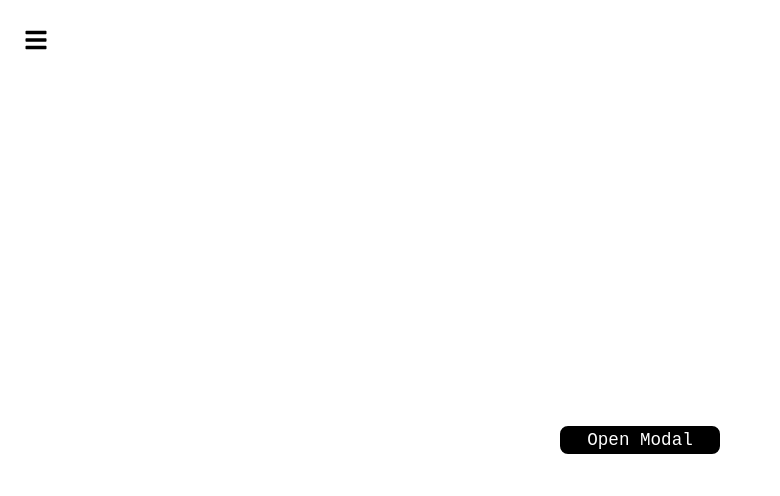
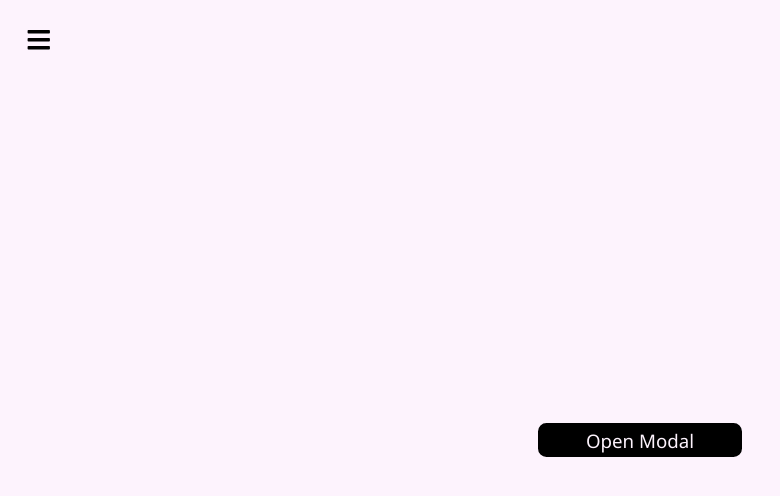
Before and after one commit to okkyprasetian/fcc-react-sidebarnmodal, a React (Create React App) app: page / in a window 1280 px wide. Shown: the top 496 px of the page, without its empty margins (0-780 px from the left). Built offline with nearby package versions, Linux system fonts and the light colour scheme.

Commit message:
finish project

```diff
--- a/src/components/Modal.jsx
+++ b/src/components/Modal.jsx
@@ -11,7 +11,7 @@ function Modal({ showModal, toggleShowModal }) {
                     </button>
                 </div>
                 <div className="modal-body">
-                    Hello Darkness
+                    Hello Buddy
                 </div>
             </div>
         </div>
--- a/src/components/Sidebar.jsx
+++ b/src/components/Sidebar.jsx
@@ -1,5 +1,6 @@
 /* eslint-disable jsx-a11y/anchor-is-valid */
 import React from 'react'
+import { links, socials } from '../data'
 import { FaTimes } from 'react-icons/fa'
 
 function Sidebar({ showSidebar, toggleShowSidebar }) {
@@ -7,17 +8,34 @@ function Sidebar({ showSidebar, toggleShowSidebar }) {
         <aside className={`sidebar ${showSidebar && 'show-sidebar'}`}>
             <div className="sidebar-header">
                 <div className="sidebar-logo">
-                    Okky Prasetia
+                    <span className="okky">Okky </span> Prasetia
                 </div>
                 <button className="btn btn-close-sidebar" onClick={toggleShowSidebar}>
                     <FaTimes />
                 </button>
             </div>
             <ul className="sidebar-body">
-                <li><a href="#">Home</a></li>
+                {links.map(link => {
+                    const { id, url, text, icon } = link
+                    return (
+                        <li key={id}>
+                            <a className="sidebar-list" href={url}>
+                                {icon}
+                                {text}
+                            </a>
+                        </li>
+                    )
+                })}
             </ul>
             <ul className="sidebar-footer">
-                Social
+                {socials.map(social => {
+                    const { id, url, icon } = social
+                    return (
+                        <li className="sidebar-social" key={id}>
+                            <a href={url}>{icon}</a>
+                        </li>
+                    )
+                })}
             </ul>
         </aside>
     );
--- /dev/null
+++ b/src/data.js
@@ -0,0 +1,67 @@
+import React from 'react';
+import {
+  FaFacebook,
+  FaLinkedin,
+  FaTwitter,
+  FaGithub,
+  FaHome,
+  FaUserFriends,
+  FaFolderOpen,
+  FaCalendarAlt,
+  FaWpforms,
+} from 'react-icons/fa';
+export const links = [
+  {
+    id: 1,
+    url: '/',
+    text: 'home',
+    icon: <FaHome />,
+  },
+  {
+    id: 2,
+    url: '/',
+    text: 'team',
+    icon: <FaUserFriends />,
+  },
+  {
+    id: 3,
+    url: '/',
+    text: 'projects',
+    icon: <FaFolderOpen />,
+  },
+  {
+    id: 4,
+    url: '/',
+    text: 'calendar',
+    icon: <FaCalendarAlt />,
+  },
+  {
+    id: 5,
+    url: '/',
+    text: 'documents',
+    icon: <FaWpforms />,
+  },
+];
+
+export const socials = [
+  {
+    id: 1,
+    url: 'https://www.facebook.com',
+    icon: <FaFacebook />,
+  },
+  {
+    id: 2,
+    url: 'https://www.twitter.com',
+    icon: <FaTwitter />,
+  },
+  {
+    id: 3,
+    url: 'https://www.linkedin.com',
+    icon: <FaLinkedin />,
+  },
+  {
+      id: 4,
+      url: 'https://www.github.com',
+      icon: <FaGithub />
+  }
+]
--- a/src/index.css
+++ b/src/index.css
@@ -2,7 +2,10 @@
 
 :root {
   --red-dark: #990000;
-  --black: #191919;
+  --black: #472747;
+  --violet-white: #fdf3fd;
+  --violet-light: #fce6fc;
+  --violet-icon: #a75ba7;
 }
 
 * {
@@ -43,7 +46,7 @@ button {
 /* Home */
 .home {
   height: 100vh;
-  background-color: white;
+  background-color: var(--violet-white);
   z-index: 0;
 }
 
@@ -69,13 +72,13 @@ button {
 }
 
 .btn-open-modal {
-  width: 10rem;
-  height: 1.7rem;
-  border: black 2px solid;
+  width: 12rem;
+  height: 2rem;
+  border: black 0.15rem solid;
   border-radius: 0.5rem;
-  font-family: monospace;
+  font-family: 'Segoe UI', Tahoma, Geneva, Verdana, sans-serif;
   font-size: 1.1rem;
-  color: white;
+  color: var(--violet-white);
   background-color: black;
   cursor: pointer;
   transition: all 300ms ease;
@@ -83,7 +86,7 @@ button {
 
 .btn-open-modal:hover {
   color: black;
-  background-color: white;
+  background-color: inherit;
 }
 
 
@@ -97,8 +100,7 @@ button {
   align-items: center;
   width: 100vw;
   height: 100vh;
-  background-color: rgba(0, 0, 0, 0.5);
-  transition: all 500ms ease;
+  background-color: rgba(0, 0, 0, 0.7);
   z-index: -1;
 }
 
@@ -111,6 +113,7 @@ button {
   padding: 1rem;
   padding-bottom: 3rem;
   border-radius: 0.5rem;
+  color: #180d18;
   background-color: white;
 }
 
@@ -122,7 +125,7 @@ button {
 
 .btn-close-modal {
   font-size: 1.5rem;
-  color: red;
+  color: var(--red-dark);
 }
 
 .modal-body {
@@ -142,10 +145,11 @@ button {
   left: 0;
   width: 100vw;
   height: 100vh;
+  box-shadow: 0 0 10px 0 rgba(0, 0, 0, 0.1);
   background-color: white;
   z-index: 1;
   transition: all 500ms ease;
-  transform: translateX(-100%);
+  transform: translateX(-110%);
 }
 
 .show-sidebar {
@@ -160,7 +164,13 @@ button {
 }
 
 .sidebar-logo {
+  color: #f08ff0;
   font-size: 2rem;
+  text-shadow: 0.3rem 0.3rem 0.2rem rgba(0, 0, 0, 0.2);
+}
+
+.okky {
+  color: #180d18;
 }
 
 .btn-close-sidebar {
@@ -170,11 +180,62 @@ button {
 
 .sidebar-body {
   height: 80vh;
+  padding-top: 2rem;
+}
+
+.sidebar-list {
+  display: flex;
+  align-items: center;
+  height: 4rem;
+  padding-left: 2rem;
+  font-size: 1.4rem;
+  text-transform: capitalize;
+}
+
+.sidebar-list * {
+  display: inline-block;
+  margin-right: 1rem;
+}
+
+.sidebar-list:hover {
+  background-color: var(--violet-light);
 }
 
 .sidebar-footer {
   display: flex;
   justify-content: center;
-  align-items: center;
+  align-items: flex-start;
   height: 10vh;
 }
+
+.sidebar-footer * {
+  margin: 0 0.2rem;
+}
+
+.sidebar-social {
+  font-size: 1.7rem;
+  color: var(--violet-icon)
+}
+
+@media screen and (min-width: 800px) {
+
+  /* Global */
+  :root {
+    font-size: 17px;
+  }
+
+  /* Modal */
+  .modal-main {
+    width: 40%;
+  }
+
+  /* Sidebar */
+  .sidebar {
+    width: 30vw;
+  }
+
+  .sidebar-list {
+    height: 3.5rem;
+    font-size: 1.2rem;
+  }
+}
```
